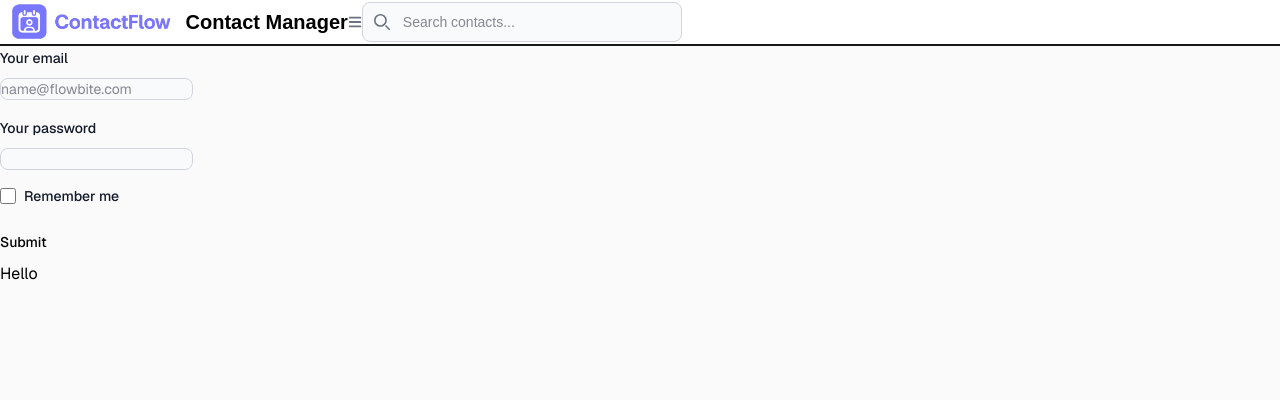
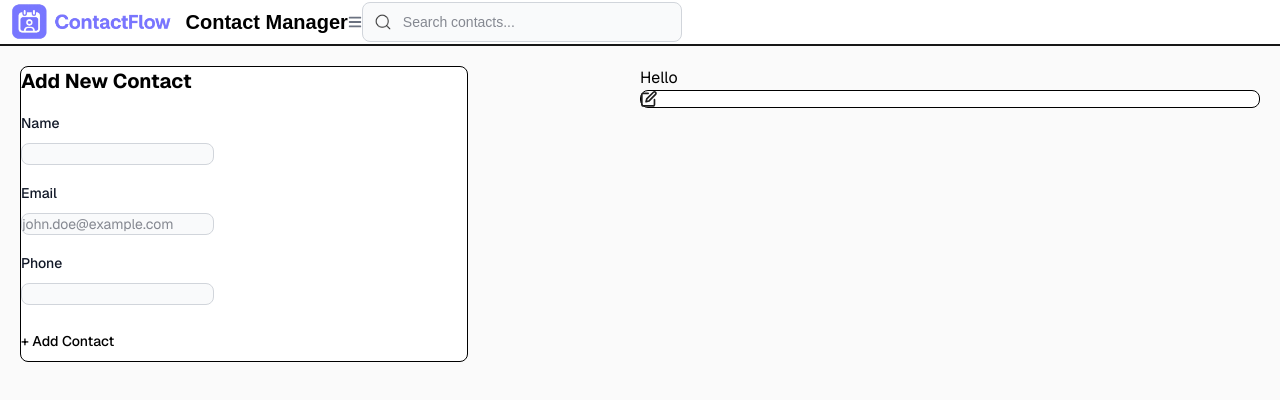
Before and after one commit to dherrera-code/contactmanagerdbh, a Next.js app: page / in a window 1280 px wide. Shown: the top 400 px of the page. Built offline with nearby package versions, Linux system fonts and the light colour scheme.

Commit message:
creating table contacts component to display all contacts!

```diff
--- a/app/page.tsx
+++ b/app/page.tsx
@@ -1,16 +1,18 @@
 import InputContact from "@/components/InputContact";
+import TableContacts from "@/components/TableContacts";
 import Image from "next/image";
 
 export default function Home() {
   return (
     <div className="min-h-screen bg-zinc-50 font-sans text-black">
-      <main className="">
+      <main className="grid grid-cols-2 p-5">
         {/* Here will have our add new contact/ update contact */}
         <div className="w-[]">
           <InputContact />
         </div>
         <div className="w-[]">
           <h1>Hello</h1>
+          <TableContacts />
         </div>
 
       </main>
--- a/components/InputContact.tsx
+++ b/components/InputContact.tsx
@@ -1,28 +1,38 @@
 'use client'
-import { Button, Checkbox, Label, TextInput } from 'flowbite-react'
+import { Button, Card, Checkbox, Label, TextInput } from 'flowbite-react'
 import React from 'react'
 
 const InputContact = () => {
     return (
-    <form className="flex max-w-md flex-col gap-4">
+        <Card className='max-w-md'>
+
+            <h1 className='font-bold text-xl'>Add New Contact</h1>
+
+            <form className="flex max-w-sm flex-col gap-4">
                 <div>
                     <div className="mb-2 block">
-          <Label htmlFor="email1">Your email</Label>
+                        <Label htmlFor="text">
+                            Name</Label>
                     </div>
-        <TextInput id="email1" type="email" placeholder="name@flowbite.com" required />
+                    <TextInput id="name" type="text" required />
                 </div>
                 <div>
                     <div className="mb-2 block">
-          <Label htmlFor="password1">Your password</Label>
+                        <Label htmlFor="email">Email</Label>
                     </div>
-        <TextInput id="password1" type="password" required />
+                    <TextInput id="email1" type="email" placeholder="john.doe@example.com" required />
                 </div>
-      <div className="flex items-center gap-2">
-        <Checkbox id="remember" />
-        <Label htmlFor="remember">Remember me</Label>
+                <div>
+                    <div className="mb-2 block">
+                        <Label htmlFor="phone">Phone</Label>
                     </div>
-      <Button type="submit">Submit</Button>
+                    <TextInput id="password1" type="phone number" required />
+                </div>
+
+                <Button type="submit">+   Add Contact</Button>
             </form>
+
+        </Card>
     )
 }
 
--- /dev/null
+++ b/components/TableContacts.tsx
@@ -0,0 +1,14 @@
+import { Card } from 'flowbite-react'
+import React from 'react'
+
+const TableContacts = () => {
+  return (
+    <div>
+        <Card>
+            <img src={"/assets/Icon.svg"} className='h-4 w-4'></img>
+        </Card>
+    </div>
+  )
+}
+
+export default TableContacts
--- a/components/TopNavbar.tsx
+++ b/components/TopNavbar.tsx
@@ -1,6 +1,4 @@
 import { Navbar, NavbarBrand, NavbarToggle, NavbarCollapse, NavbarLink, TextInput } from 'flowbite-react'
-import Link from 'next/link'
-import React from 'react'
 
 const TopNavbar = () => {
     return (
@@ -16,11 +14,12 @@ const TopNavbar = () => {
                     <label className="mb-2 text-sm font-medium text-gray-900 sr-only">Search</label>
                     <div className="relative">
                         <div className="absolute inset-y-0 start-0 flex items-center ps-3 pointer-events-none">
-                            <svg className="w-4 h-4 text-gray-500" aria-hidden="true" xmlns="http://www.w3.org/2000/svg" fill="none" viewBox="0 0 20 20">
+                            {/* <svg className="w-4 h-4 text-gray-500" aria-hidden="true" xmlns="http://www.w3.org/2000/svg" fill="none" viewBox="0 0 20 20">
                                 <path stroke="currentColor" stroke-linecap="round" stroke-linejoin="round" stroke-width="2" d="m19 19-4-4m0-7A7 7 0 1 1 1 8a7 7 0 0 1 14 0Z" />
-                            </svg>
+                            </svg> */}
+                            <img src="/assets/Search-icon.png" className='w-4.5 h-4.5 text-gray-500' alt="Search Icon!" />
                         </div>
-                        <input type="search" id="default-search" className="block w-80 h-10 p-4 ps-10 text-sm text-gray-900 border border-gray-300 rounded-lg bg-gray-50 focus:ring-blue-500 focus:border-blue-500" placeholder="Search contacts..." required />
+                        <input type="search" id="search" className="block w-80 h-10 p-4 ps-10 text-sm text-gray-900 border border-gray-300 rounded-lg bg-gray-50 focus:ring-blue-500 focus:border-blue-500" placeholder="Search contacts..." required />
                     </div>
                 </form>
             </NavbarCollapse>
```
Also changed, not shown: public/assets/Icon.svg (added), public/assets/Search-icon.png (added). Lines whose indentation alone changed are shown as unchanged.
